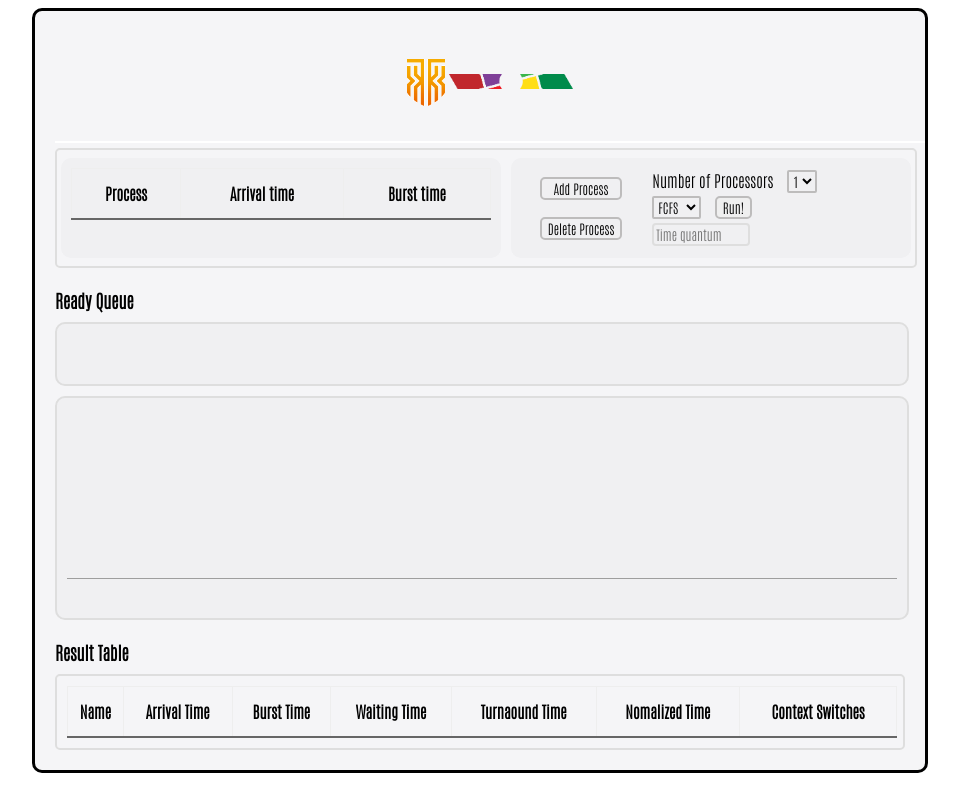
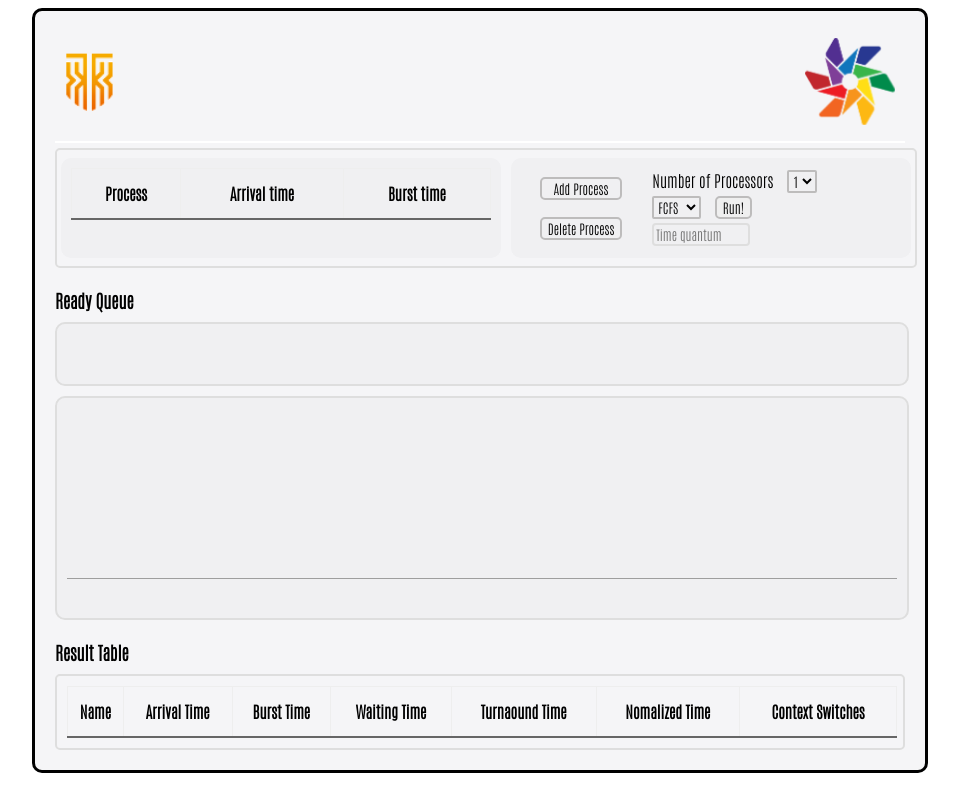
Before and after one commit to pug9483/Process-Scheduling-Simulator, a plain HTML site: page index.html in a window 1280 px wide. Shown: the whole page, without its empty margins (166-1125 px from the left). Drawn offline with Linux system fonts and the light colour scheme; a web font is replaced by a local one.

Commit message:
logo css 변경

```diff
--- a/CSS/logo.css
+++ b/CSS/logo.css
@@ -1,21 +1,22 @@
 .logo {
   margin-top: 5px;
   margin-bottom: 10px;
-  width: 850px;
+  width: 830px;
   height: 100px;
   margin-bottom: 5px;
   display: flex;
-  justify-content: center;
+  justify-content: space-between;
   align-items: center;
   border-bottom: 2px solid white;
   padding: 10px;
 }
 
-img {
-  max-width: 100%;
-  max-height: 100%;
+#koreatech {
+  width: 50px;
+  height: 60px;
   object-fit: cover;
 }
+
 @keyframes rotation {
   from {
     -webkit-transform: rotate(0deg);
@@ -26,9 +27,9 @@ img {
 }
 
 #baram {
-  width: 15%;
-  height: 15%;
-  float: right;
+  max-width: 90px;
+  max-height: 90px;
+  object-fit: cover;
   animation: rotation 2s infinite linear;
   animation-play-state: paused;
   align-self: inherit;
```
